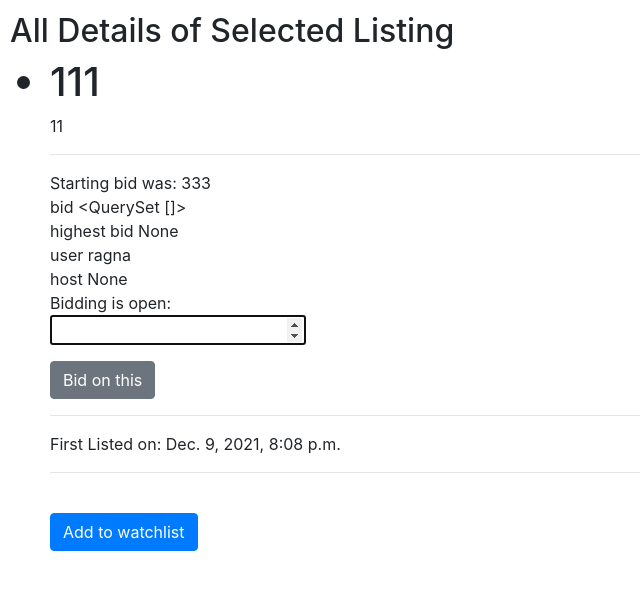
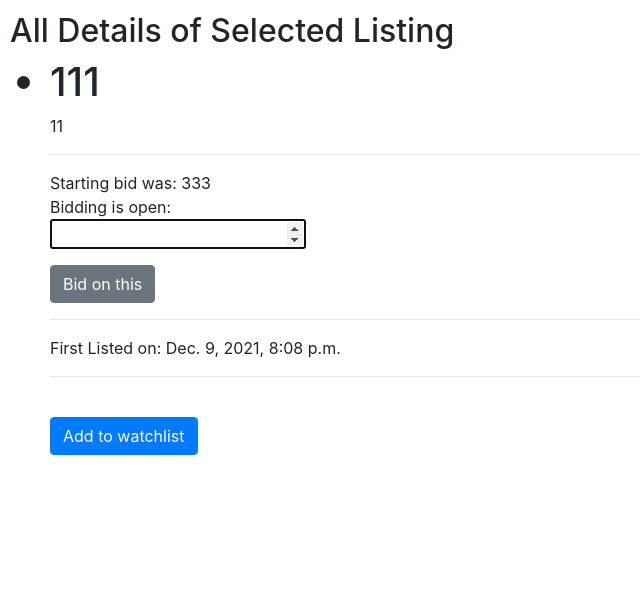
Before and after one commit to ReX342/Commerce, a Django app: page /auction/5 in a window 1280 px wide. Shown: the part 167-757 px from the top of the page, without its empty margins (0-640 px from the left). Run offline with Django 3.2, Linux system fonts and the light colour scheme; a user stored in the database is signed in; data comes from the database, SQL or seed files in the repository; both versions use the stored data as it was after the commit; some libraries are stand-ins or nearby versions.

Commit message:
message user only is they won

```diff
--- a/auctions/templates/auctions/listing.html
+++ b/auctions/templates/auctions/listing.html
@@ -21,15 +21,17 @@
     <hr>
     Starting bid was: {{ listing.starting_bid }}
     <br>
-    bid {{ bids }} <br>
-    highest bid {{ high }}  <br>
-    user {{ user }} <br>
-    host {{ listing.host }} <br>
     {% if not listing.active %}
         {% if not high.user %}
-        Auction ended without a winner.
-        {% else %}
-        Auction is closed: Winner is {{ high.user }} with {{ high.amount }}
+            Auction ended without a winner.
+            {% else %}
+            <br> Auction is closed
+            {% if high.user == user %}
+            <br> You ( {{ high.user }} ) are the winner is with {{ high.amount }} !
+            {% else %}
+            <br> Better luck next time!
+            {% endif %}
+
         {% endif %}
     {% else %}
         {% if listing.host == user %}
```
Also changed, not shown: db.sqlite3.
